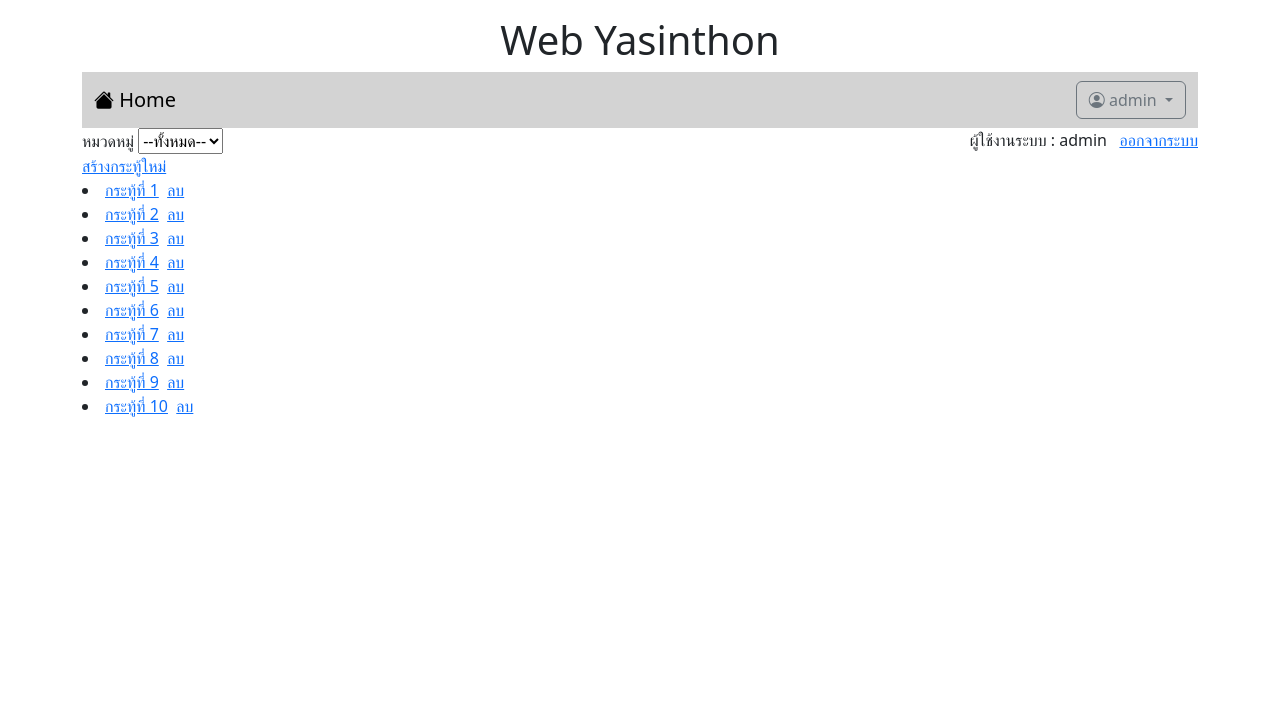
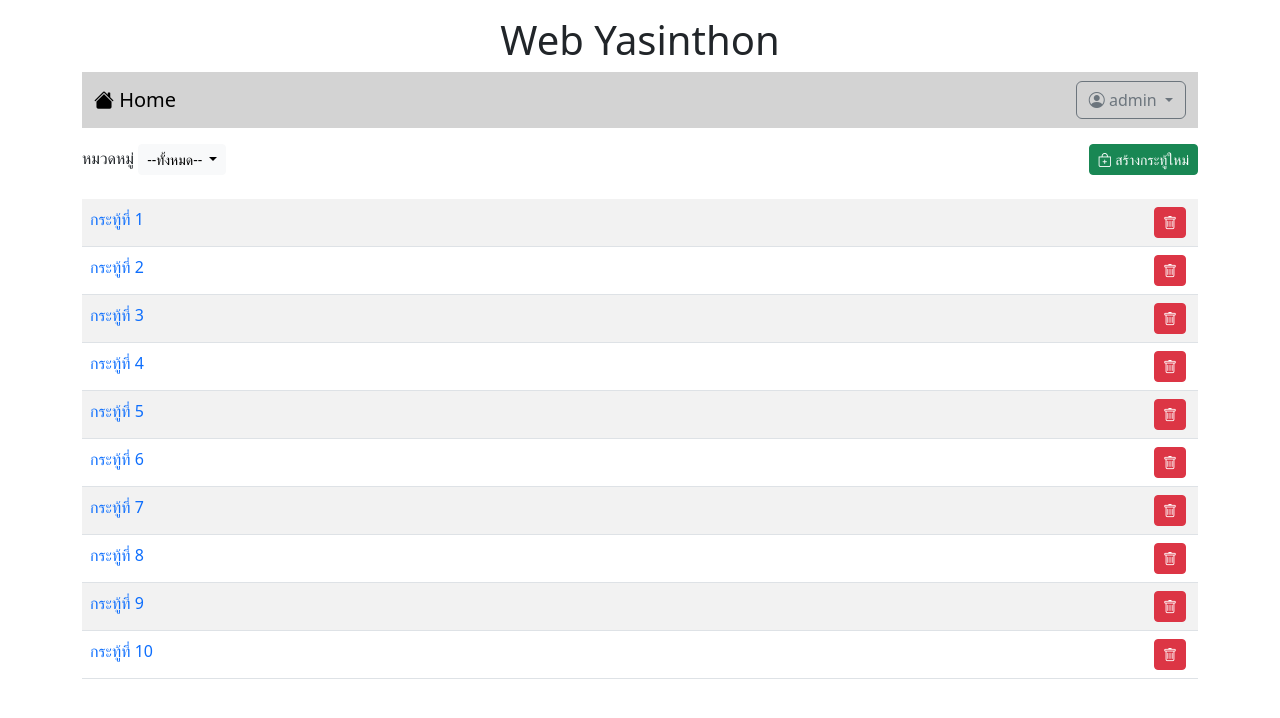
Before and after one commit to yasinthon18/Webboard_ECT, a PHP site: page /index.php in a window 1280 px wide. Shown: the top 718 px of the page. Run offline with PHP 8.4, Linux system fonts and the light colour scheme; the visitor is signed in with stand-in values (Sample User, id 1).

Commit message:
Update index.php by using bootstrap
Update index.php by using bootstrap

```diff
--- a/index.php
+++ b/index.php
@@ -39,37 +39,40 @@
       </ul>
   </div>
 </nav>
-    <form>
-        หมวดหมู่ <select name "Category">
-        <option value="all">--ทั้งหมด--</option>
-        <option value="geraral">เรื่องทั่วไป</option>
-        <option value="study">เรื่องเรียน</option>
-    </select>
+
+<div class="mt-3 d-flex justify-content-between">
+    <div>
+        <span class="dropdown">
+        <label>หมวดหมู่</label>
+            <button class="btn btn-light btn-sm dropdown-toggle" type="button" data-bs-toggle="dropdown" aria-expanded="false">
+                --ทั้งหมด--
+            </button>
+        <ul class="dropdown-menu">
+            <li><a class="dropdown-item" href="#">ทั้งหมด</a></li>
+            <li><a class="dropdown-item" href="#">เรื่องเรียน</a></li>
+            <li><a class="dropdown-item" href="#">เรื่องทั่วไป</a></li>
+        </ul>
+        </span>
+    </div>
+    <?php if(isset($_SESSION['id'])){?>
+    <div>
+        <a href="newpost.php" class="btn btn-success btn-sm"><i class="bi bi-bag-plus"></i> สร้างกระทู้ใหม่</a>
+    </div>
+    <?php }?>
+</div>
+
+<table class="table table-striped mt-4">
     <?php
-    if(!isset($_SESSION['id'])){
-        echo "<a href=login.php style='float: right;'>เข้าสู่ระบบ</a>";
-    }else{
-        echo "<div style='float: right;'>
-            ผู้ใช้งานระบบ : $_SESSION[username]&nbsp;&nbsp;
-            <a href=logout.php>ออกจากระบบ</a>
-        </div>";
-        echo "<br><a href=newpost.php>สร้างกระทู้ใหม่</a>";
-    }
+        for($i = 1; $i <=10; $i++){
+            echo "<tr><td class='d-flex justify-content-between'><a href=post.php?id=$i style=text-decoration:none>กระทู้ที่ $i</a>";
+            if(isset($_SESSION['id']) && $_SESSION['role']=='a'){
+                echo "&nbsp;&nbsp;<a href=delete.php?id=$i class='btn btn-danger btn-sm me-1'><i class='bi bi-trash' ></i></a>";
+            }
+                echo "</td></tr>";
+        }
     ?>
+</table>
 
-</form>
-
-<?php
- for($i = 1; $i <=10; $i++){
-    echo "<li><a href=post.php?id=$i>กระทู้ที่ $i</a>";
-
-    if(isset($_SESSION['id']) && $_SESSION['role']=='a'){
-        echo "&nbsp;&nbsp;<a href=delete.php?id=$i>ลบ</a>";
-    }
-    echo "</li>";
- }
-
-?>
 </div>
 </body>
 </html>
```
